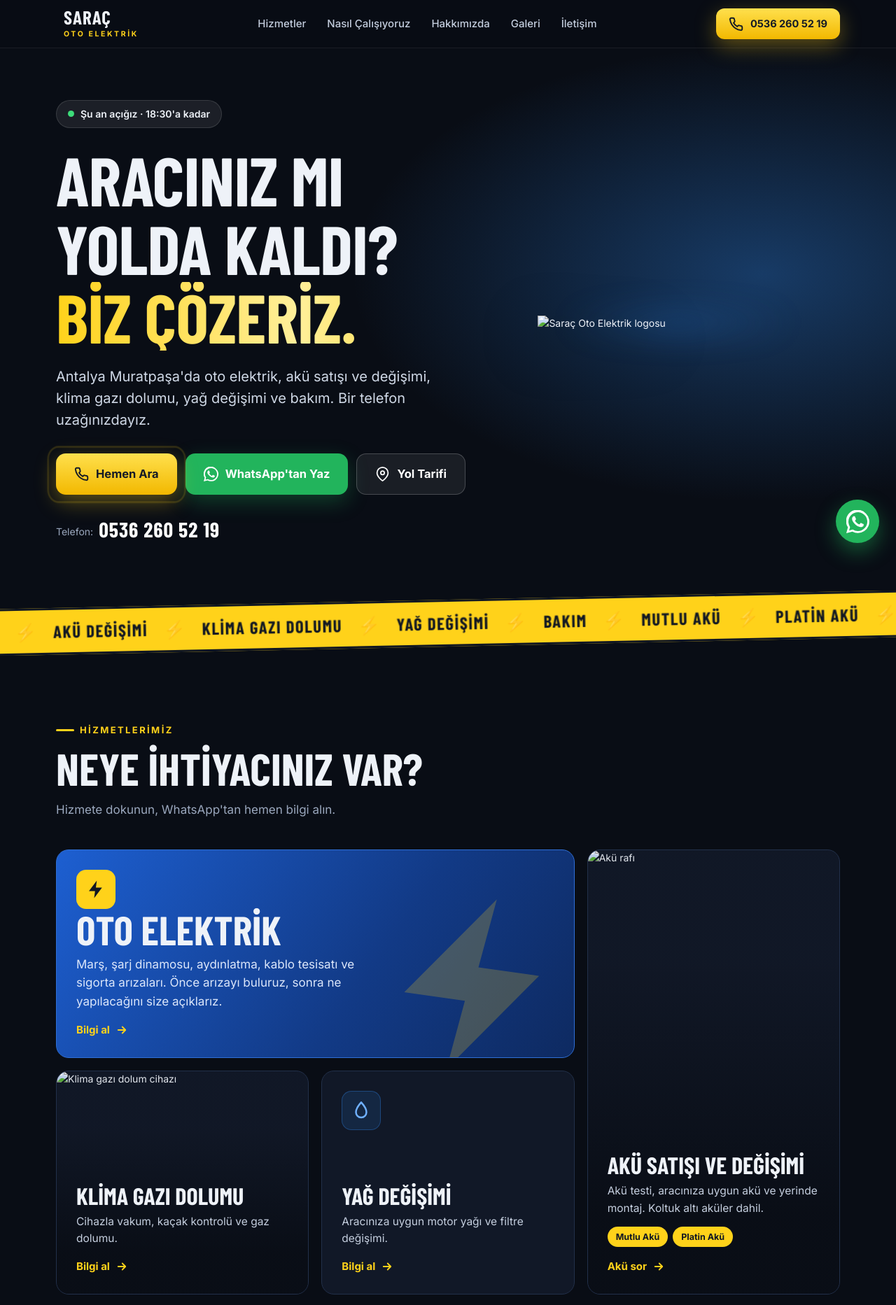
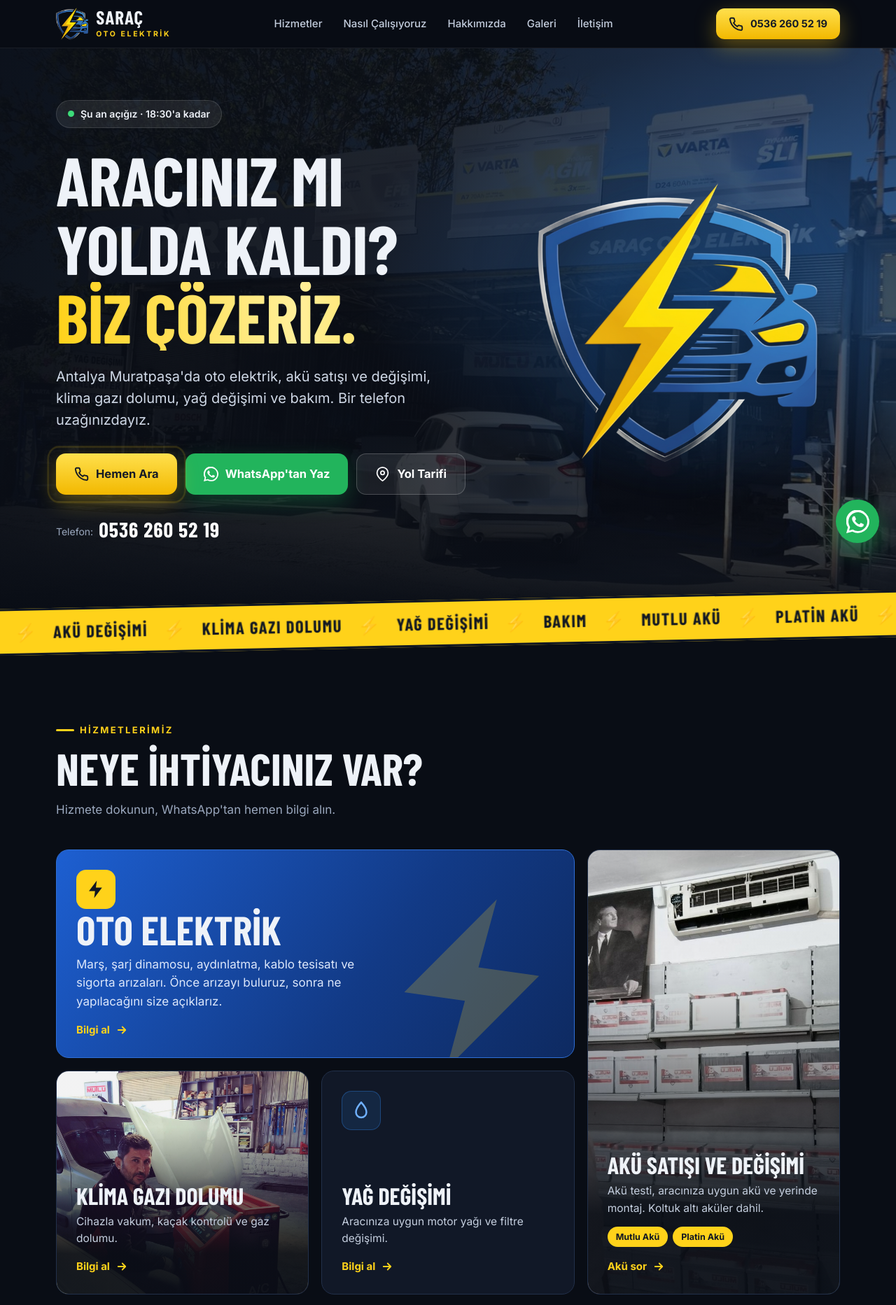
Before and after one commit to saracoto/saracoto.github.io, a plain HTML site: page index.html in a window 1280 px wide. Shown: the top 1865 px of the page at 70% size. Drawn offline with nearby package versions, Linux system fonts and the light colour scheme; a web font is replaced by a local one.

Commit message:
Update index.html

```diff
--- a/index.html
+++ b/index.html
@@ -6,12 +6,12 @@
 <meta name="viewport" content="width=device-width, initial-scale=1">
 <title>Saraç Oto Elektrik – Antalya Muratpaşa</title>
 <meta name="description" content="Saraç Oto Elektrik – Antalya Muratpaşa Güzeloluk'ta oto elektrik, akü satışı ve değişimi, klima gazı dolumu, yağ değişimi ve bakım. Hemen arayın: 0536 260 52 19">
-<link rel="icon" type="image/png" href="img/logo-amblem.png">
+<link rel="icon" type="image/png" href="logo-amblem.png">
 <link rel="preconnect" href="https://fonts.googleapis.com">
 <link rel="preconnect" href="https://fonts.gstatic.com" crossorigin>
 <link href="https://fonts.googleapis.com/css2?family=Barlow+Condensed:wght@600;700;800;900&family=Inter:wght@400;500;600;700&display=swap" rel="stylesheet">
 <script type="application/ld+json">
-{"@context":"https://schema.org","@type":"AutoRepair","name":"Saraç Oto Elektrik","image":"img/dukkan-yeni.jpg","telephone":"+905362605219",
+{"@context":"https://schema.org","@type":"AutoRepair","name":"Saraç Oto Elektrik","image":"dukkan-yeni.jpg","telephone":"+905362605219",
 "address":{"@type":"PostalAddress","streetAddress":"Güzeloluk Mah., Yalı Cad. No: 439","postalCode":"07230","addressLocality":"Muratpaşa","addressRegion":"Antalya","addressCountry":"TR"},
 "sameAs":["https://www.facebook.com/Saracotoelektrik","https://www.instagram.com/saracotoelektrik/"],
 "founder":"Murat Saraç"}
@@ -62,7 +62,7 @@ header{position:sticky;top:0;z-index:50;background:rgba(9,13,21,.82);backdrop-fi
 
 /* Hero */
 .hero{position:relative;overflow:hidden;isolation:isolate}
-.hero-bg{position:absolute;inset:0;background:url(img/dukkan-yeni.jpg) center 40%/cover no-repeat;z-index:-3;transform:scale(1.05)}
+.hero-bg{position:absolute;inset:0;background:url(dukkan-yeni.jpg) center 40%/cover no-repeat;z-index:-3;transform:scale(1.05)}
 .hero::before{content:"";position:absolute;inset:0;z-index:-2;background:
   radial-gradient(900px 500px at 85% 40%,rgba(47,134,234,.38),transparent 65%),
   linear-gradient(95deg,rgba(9,13,21,.97) 0%,rgba(9,13,21,.88) 48%,rgba(9,13,21,.62) 100%)}
@@ -235,7 +235,7 @@ footer{border-top:1px solid var(--line);color:var(--mute);padding:36px 0 112px;f
 <header>
   <div class="wrap nav">
     <a class="logo" href="#top" aria-label="Saraç Oto Elektrik ana sayfa">
-      <img src="img/logo-amblem.png" alt="">
+      <img src="logo-amblem.png" alt="">
       <span><b>SARAÇ</b><small>OTO ELEKTRİK</small></span>
     </a>
     <ul class="menu">
@@ -264,7 +264,7 @@ footer{border-top:1px solid var(--line);color:var(--mute);padding:36px 0 112px;f
         </div>
         <div class="phone-big">Telefon:<a href="tel:+905362605219">0536 260 52 19</a></div>
       </div>
-      <div class="emblem"><img src="img/logo-amblem.png" alt="Saraç Oto Elektrik logosu"></div>
+      <div class="emblem"><img src="logo-amblem.png" alt="Saraç Oto Elektrik logosu"></div>
     </div>
   </section>
 
@@ -291,7 +291,7 @@ footer{border-top:1px solid var(--line);color:var(--mute);padding:36px 0 112px;f
         </a>
 
         <a class="tile t-photo t-tall reveal" href="https://wa.me/905362605219?text=Merhaba%2C%20ak%C3%BC%20i%C3%A7in%20bilgi%20almak%20istiyorum." target="_blank" rel="noopener">
-          <img src="img/aku-raf.jpg" alt="Akü rafı" loading="lazy">
+          <img src="aku-raf.jpg" alt="Akü rafı" loading="lazy">
           <div class="in">
             <h3>Akü Satışı ve Değişimi</h3>
             <p>Akü testi, aracınıza uygun akü ve yerinde montaj. Koltuk altı aküler dahil.</p>
@@ -301,7 +301,7 @@ footer{border-top:1px solid var(--line);color:var(--mute);padding:36px 0 112px;f
         </a>
 
         <a class="tile t-photo reveal" href="https://wa.me/905362605219?text=Merhaba%2C%20klima%20gaz%C4%B1%20dolumu%20i%C3%A7in%20bilgi%20almak%20istiyorum." target="_blank" rel="noopener">
-          <img src="img/klima.jpg" alt="Klima gazı dolum cihazı" loading="lazy">
+          <img src="klima.jpg" alt="Klima gazı dolum cihazı" loading="lazy">
           <div class="in">
             <h3>Klima Gazı Dolumu</h3>
             <p>Cihazla vakum, kaçak kontrolü ve gaz dolumu.</p>
@@ -349,7 +349,7 @@ footer{border-top:1px solid var(--line);color:var(--mute);padding:36px 0 112px;f
   <section id="hakkimizda">
     <div class="wrap about-grid">
       <div class="about-img reveal">
-        <img src="img/aku-degisim.jpg" alt="Murat Saraç koltuk altı akü değişimi yaparken" loading="lazy">
+        <img src="aku-degisim.jpg" alt="Murat Saraç koltuk altı akü değişimi yaparken" loading="lazy">
         <span class="badge">İş başında</span>
       </div>
       <div class="reveal">
@@ -372,10 +372,10 @@ footer{border-top:1px solid var(--line);color:var(--mute);padding:36px 0 112px;f
       <div class="eyebrow">Galeri</div>
       <h2 class="sec-title reveal">Atölyemizden</h2>
       <div class="gallery">
-        <figure class="reveal"><img src="img/dukkan-yeni.jpg" alt="Saraç Oto Elektrik dükkân önü" loading="lazy"><figcaption>Dükkânımız – Yalı Caddesi</figcaption></figure>
-        <figure class="reveal"><img src="img/atolye.jpg" alt="Atölyede araç bakımı" loading="lazy"><figcaption>Atölyemizde iş başında</figcaption></figure>
-        <figure class="reveal"><img src="img/aku-degisim.jpg" alt="Koltuk altı akü değişimi" loading="lazy"><figcaption>Koltuk altı akü değişimi</figcaption></figure>
-        <figure class="reveal"><img src="img/aku-raf.jpg" alt="Akü rafı" loading="lazy"><figcaption>Akü stoğumuz</figcaption></figure>
+        <figure class="reveal"><img src="dukkan-yeni.jpg" alt="Saraç Oto Elektrik dükkân önü" loading="lazy"><figcaption>Dükkânımız – Yalı Caddesi</figcaption></figure>
+        <figure class="reveal"><img src="atolye.jpg" alt="Atölyede araç bakımı" loading="lazy"><figcaption>Atölyemizde iş başında</figcaption></figure>
+        <figure class="reveal"><img src="aku-degisim.jpg" alt="Koltuk altı akü değişimi" loading="lazy"><figcaption>Koltuk altı akü değişimi</figcaption></figure>
+        <figure class="reveal"><img src="aku-raf.jpg" alt="Akü rafı" loading="lazy"><figcaption>Akü stoğumuz</figcaption></figure>
       </div>
     </div>
   </section>
```
